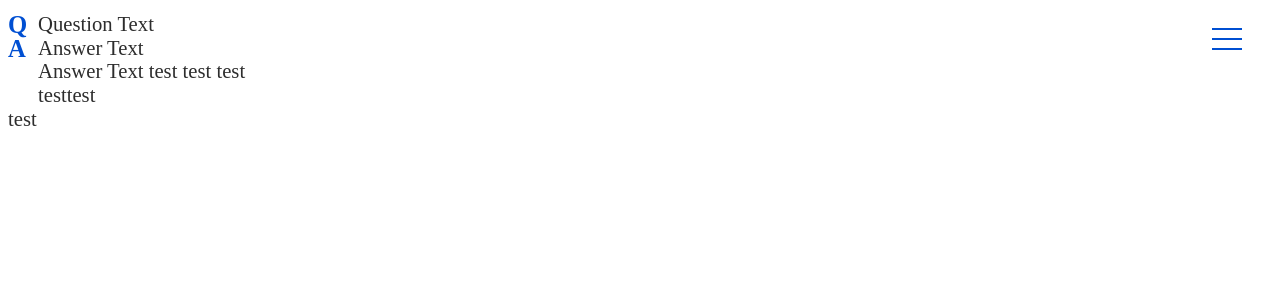
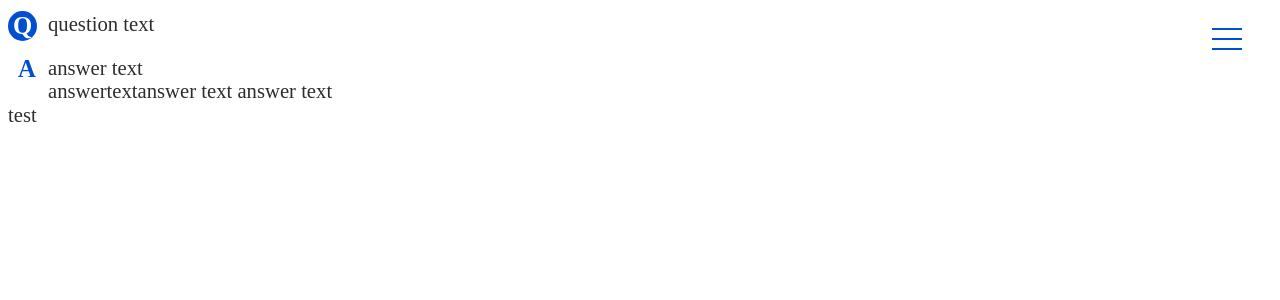
Before and after one commit to zuzuta22/zz-components-react, a Next.js app: page /playground in a window 1280 px wide. Shown: the top 300 px of the page. Built offline with nearby package versions, Linux system fonts and the light colour scheme.

Commit message:
feature: faq-list style updated

```diff
--- a/_src/components/composites/faq-list/faq-list.container.tsx
+++ b/_src/components/composites/faq-list/faq-list.container.tsx
@@ -1,8 +1,8 @@
 import FaqList from "./faq-list";
-import { FaqListType } from "./faq-list.type";
+import { FaqItemsType　} from "./faq-list.type";
 
-const FaqListContainer = (props: FaqListType[]) => {
-  const faqItems = props;
+const FaqListContainer = (props: FaqItemsType) => {
+  const {faqItems} = props;
   return (
     <>
       {faqItems ? (
--- /dev/null
+++ b/_src/components/composites/faq-list/faq-list.module.scss
@@ -0,0 +1,6 @@
+.faq_list {
+  & dt {
+    margin-bottom: 2rem;
+  }
+
+}
--- a/_src/components/composites/faq-list/faq-list.tsx
+++ b/_src/components/composites/faq-list/faq-list.tsx
@@ -1,13 +1,14 @@
 import { FaqAnswer } from "../../ui/texts/faq-answer/faq-answer";
 import { FaqQuestion } from "../../ui/texts/faq-question/faq-question";
 import { FaqItemsType, FaqListType } from "./faq-list.type";
+import styles from "./faq-list.module.scss";
 
 const FaqList = (props: FaqItemsType) => {
   const { faqItems } = props;
   return (
     <>
       {faqItems ? (
-        <dl>
+        <dl className={styles.faq_list}>
           {faqItems.map((item: FaqListType, index: number) => (
             <div key={index}>
               <FaqQuestion text={item.questionText.text} />
--- a/_src/components/ui/texts/faq-answer/faq-answer.module.scss
+++ b/_src/components/ui/texts/faq-answer/faq-answer.module.scss
@@ -2,7 +2,7 @@
 
 .faq_answer {
   position: relative;
-  padding-left: 3rem;
+  padding-left: 4rem;
   white-space: pre-wrap;
 
   &::before {
@@ -13,6 +13,6 @@
     line-height: 1;
     position: absolute;
     top: 0;
-    left: 0;
+    left: 10px;
   }
 }
--- a/_src/components/ui/texts/faq-question/faq-question.module.scss
+++ b/_src/components/ui/texts/faq-question/faq-question.module.scss
@@ -1,16 +1,20 @@
 @use '../../../../scss/globals/' as g;
 .faq_question {
   position: relative;
-  padding-left: 3rem;
+  padding-left: 4rem;
 
   &::before {
     color: var(--prime-color);
+    background-color: var(--prime-color);
+    border-radius: 50%;
+    color: var(--reverse-color);
     content: "Q";
     @include g.clamp_fontsize(20, 375, 1920, 28);
     font-weight: 700;
     line-height: 1;
+    padding: 3px 5px;
     position: absolute;
-    top: 0;
+    top: -2px;
     left: 0;
   }
 }
--- a/app/playground/page.tsx
+++ b/app/playground/page.tsx
@@ -1,6 +1,8 @@
 "use client";
 
 import AddressBlock from "@/_src/components/composites/address-block/address-block";
+import FaqList from "@/_src/components/composites/faq-list/faq-list";
+import FaqListContainer from "@/_src/components/composites/faq-list/faq-list.container";
 import { AddressText, Copyright, DateText, DynamicTitle, LabelLink, SimpleLabel, ZipText } from "@/_src/components/ui";
 import { FaqAnswer } from "@/_src/components/ui/texts/faq-answer/faq-answer";
 import { FaqQuestion } from "@/_src/components/ui/texts/faq-question/faq-question";
@@ -32,8 +34,12 @@ const PagePlayground = () => {
       {/* <LabelLink text={"Inner Link"} linkTo={"playground"} /> */}
       {/* <LabelLink text={"External Link"} linkTo={"https://google.com"} isExternal={true} /> */}
       {/* <Copyright text={<>&copy; 2011 zuzulabs.net</>} /> */}
-      <FaqQuestion text="Question Text" />
-      <FaqAnswer text={`Answer Text\nAnswer Text test test test \ntesttest`} />
+      {/* <FaqQuestion text="Question Text" />
+      <FaqAnswer text={`Answer Text\nAnswer Text test test test \ntesttest`} /> */}
+      {/* faqItems={[questionText: "question text", answerText: `answer text\nanswertext\answer text answer text`]} */}
+      <FaqListContainer
+        faqItems={[{questionText: {text: "question text"}, answerText: {text: `answer text\nanswertext\answer text answer text` }}]}
+      />
       <p>test</p>
     </>
   )
```
